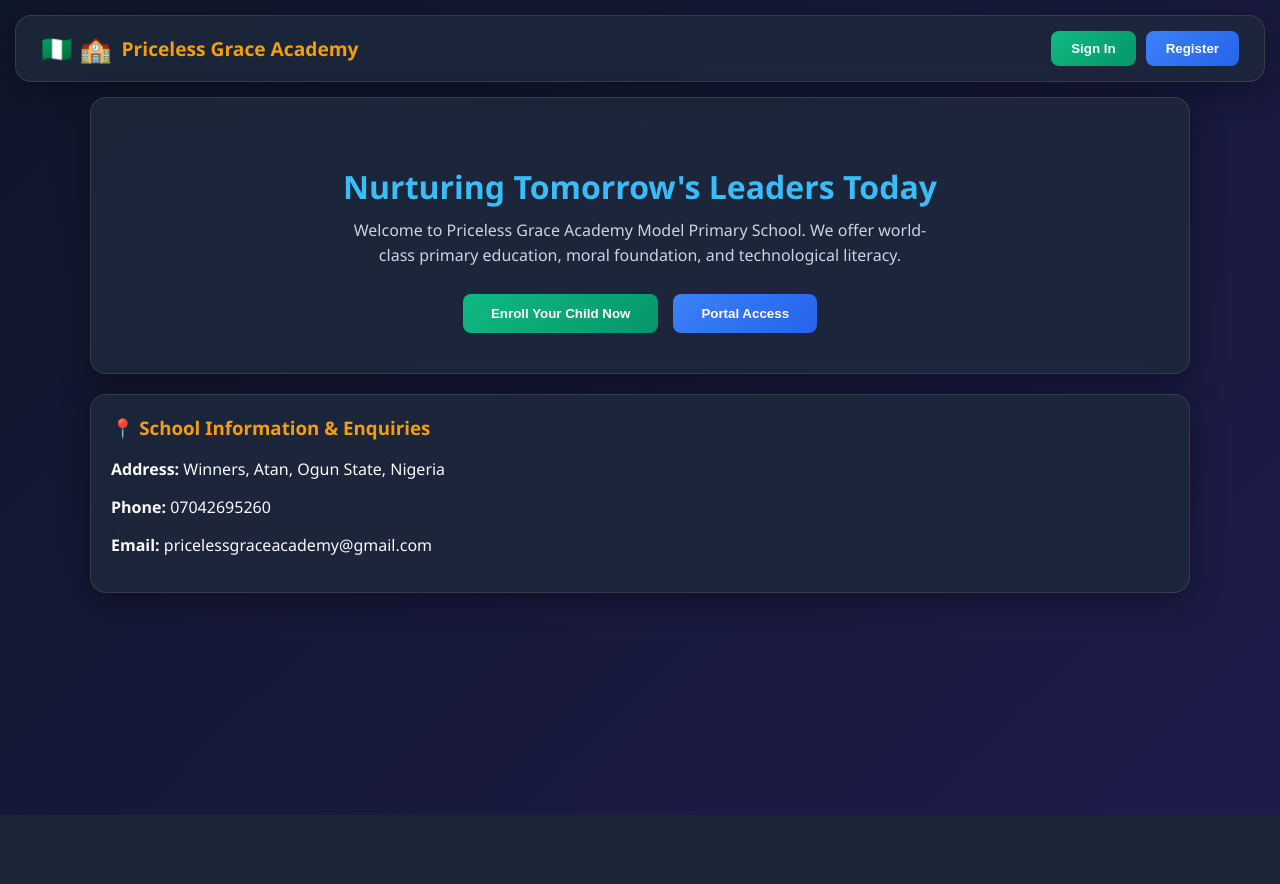
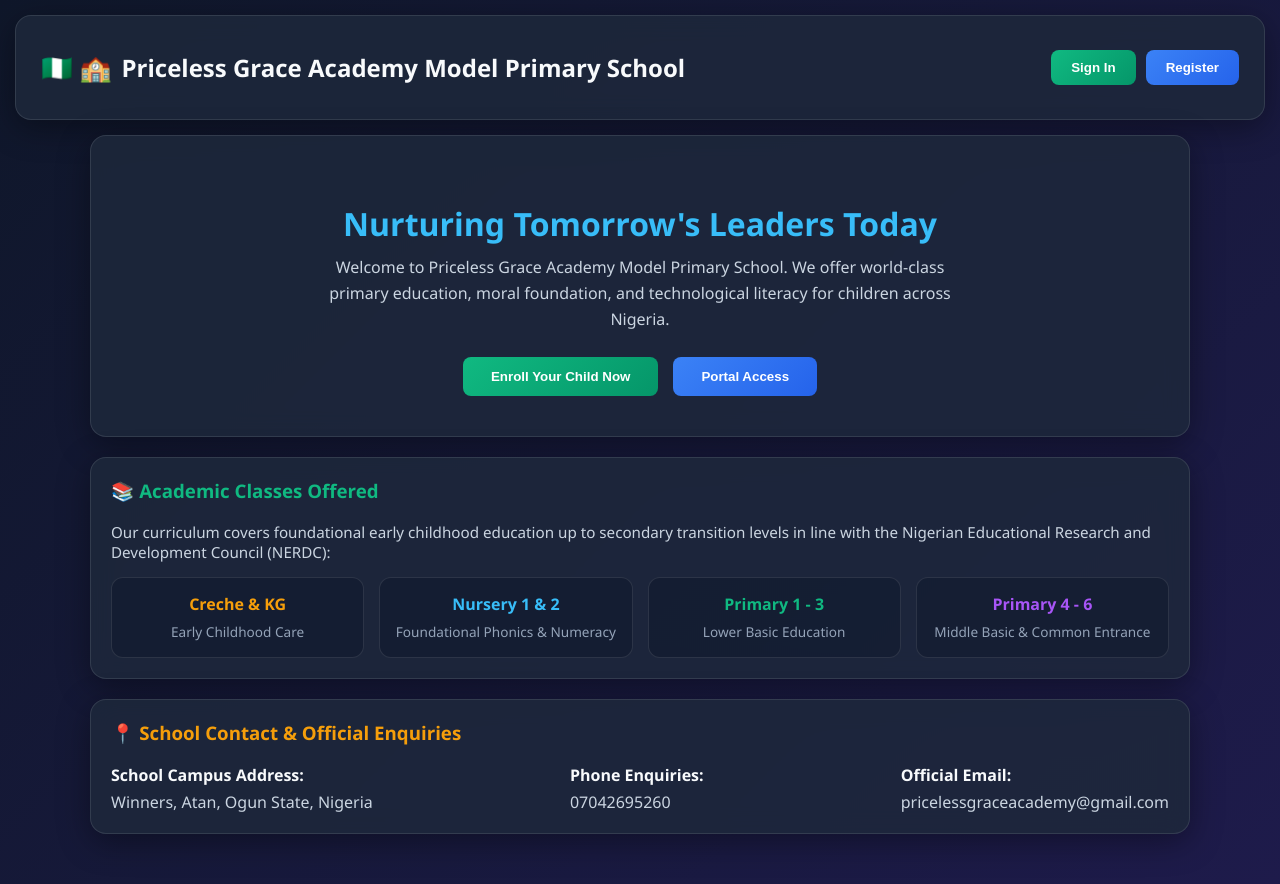
Before and after one commit to MartinsEaglewings/martins-primary-school-portal, a Flask app: page / in a window 1280 px wide. Before the commit the page ends 815 px from the top, so only its background shows below. Run offline with Flask 3, Linux system fonts and the light colour scheme.

Commit message:
Restore primary school landing page and allow flexible username/email login

```diff
--- a/backend/app.py
+++ b/backend/app.py
@@ -3,6 +3,7 @@ from flask import Flask, request, jsonify, send_from_directory, render_template
 from flask_cors import CORS
 import jwt
 import datetime
+from sqlalchemy import or_
 from database import init_db, SessionLocal, User, Submission, Assignment, Announcement
 
 BASE_DIR = os.path.dirname(os.path.abspath(__file__))
@@ -52,19 +53,19 @@ def register():
         return "", 200
 
     data = request.json or {}
-    username = data.get("username") or data.get("email")
-    email = data.get("email") or username
+    username = data.get("username", "").strip()
+    email = data.get("email", "").strip()
     password = data.get("password")
     role = data.get("role", "student")
 
     if not username or not password:
-        return jsonify({"status": "error", "message": "Username/Email and password are required"}), 400
+        return jsonify({"status": "error", "message": "Username and password are required"}), 400
 
     db = SessionLocal()
-    existing_user = db.query(User).filter(User.username == username).first()
+    existing_user = db.query(User).filter(or_(User.username == username, User.username == email)).first()
     if existing_user:
         db.close()
-        return jsonify({"status": "error", "message": "Account with this username/email already exists"}), 400
+        return jsonify({"status": "error", "message": "Account with this Username or Email already exists"}), 400
 
     new_user = User(username=username, password=password, role=role)
     db.add(new_user)
@@ -79,10 +80,14 @@ def login():
         return "", 200
 
     data = request.json or {}
-    identifier = data.get("username") or data.get("email")
+    identifier = (data.get("identifier") or data.get("username") or data.get("email") or "").strip()
     password = data.get("password")
 
+    if not identifier or not password:
+        return jsonify({"status": "error", "message": "Missing credentials"}), 400
+
     db = SessionLocal()
+    # Check if identifier matches username OR password directly
     user = db.query(User).filter(User.username == identifier, User.password == password).first()
     db.close()
 
@@ -99,7 +104,7 @@ def login():
             "user": {"id": user.id, "username": user.username, "role": user.role}
         })
 
-    return jsonify({"status": "error", "message": "Invalid email/username or password"}), 401
+    return jsonify({"status": "error", "message": "Invalid username/email or password"}), 401
 
 @app.route("/uploads/<filename>", methods=["GET"])
 def download_file(filename):
--- a/templates/index.html
+++ b/templates/index.html
@@ -23,7 +23,6 @@
             min-height: 100vh;
         }
 
-        /* Glass Cards */
         .glass-card {
             background: var(--card-bg);
             backdrop-filter: blur(12px);
@@ -34,7 +33,6 @@
             box-shadow: 0 8px 32px 0 rgba(0, 0, 0, 0.37);
         }
 
-        /* Navbar */
         .navbar {
             display: flex;
             justify-content: space-between;
@@ -43,19 +41,12 @@
             margin: 15px;
         }
 
-        .nav-brand {
-            display: flex;
-            align-items: center;
-            gap: 10px;
-        }
-
         .nav-brand h2 {
             margin: 0;
             font-size: 1.2rem;
             color: #f59e0b;
         }
 
-        /* Buttons */
         .btn-primary {
             background: linear-gradient(135deg, #10b981, #059669);
             color: white;
@@ -64,7 +55,6 @@
             border-radius: 8px;
             font-weight: 600;
             cursor: pointer;
-            transition: transform 0.2s, opacity 0.2s;
         }
 
         .btn-secondary {
@@ -75,11 +65,6 @@
             border-radius: 8px;
             font-weight: 600;
             cursor: pointer;
-            transition: transform 0.2s, opacity 0.2s;
-        }
-
-        .btn-primary:active, .btn-secondary:active {
-            transform: scale(0.96);
         }
 
         .btn-close {
@@ -93,7 +78,6 @@
             cursor: pointer;
         }
 
-        /* Hero */
         .hero-card {
             text-align: center;
             padding: 40px 20px;
@@ -107,14 +91,13 @@
 
         .hero-subtitle {
             color: #cbd5e1;
-            max-width: 600px;
+            max-width: 650px;
             margin: 0 auto;
             line-height: 1.6;
         }
 
-        /* MODAL OVERLAY STYLES (THE MISSING LINK) */
         .modal-screen {
-            display: none; /* Controlled by openModal / closeModal */
+            display: none;
             position: fixed;
             top: 0;
             left: 0;
@@ -147,11 +130,6 @@
             margin-bottom: 20px;
         }
 
-        .modal-header h3 {
-            margin: 0;
-        }
-
-        /* Form Controls */
         form input, form select, form textarea {
             width: 100%;
             padding: 12px;
@@ -163,20 +141,26 @@
             box-sizing: border-box;
         }
 
-        form input:focus, form select:focus {
-            outline: 2px solid var(--primary);
+        .grid-classes {
+            display: grid;
+            grid-template-columns: repeat(auto-fit, minmax(180px, 1fr));
+            gap: 15px;
+            margin-top: 15px;
+        }
+
+        .class-box {
+            background: rgba(15, 23, 42, 0.5);
+            border: 1px solid var(--glass-border);
+            border-radius: 12px;
+            padding: 15px;
+            text-align: center;
         }
     </style>
 
     <script>
         function openModal(modalId) {
-            console.log("Triggering modal open for ID:", modalId);
             var m = document.getElementById(modalId);
-            if (m) {
-                m.style.display = "flex";
-            } else {
-                alert("Error: Modal program/container missing: " + modalId);
-            }
+            if (m) m.style.display = "flex";
         }
 
         function closeModal(btn) {
@@ -197,9 +181,9 @@
 
     <!-- TOP NAVIGATION -->
     <nav class="glass-card navbar">
-        <div class="nav-brand">
+        <div style="display: flex; align-items: center; gap: 10px;">
             <span style="font-size: 1.6rem;">🇳🇬 🏫</span>
-            <h2>Priceless Grace Academy</h2>
+            <h2>Priceless Grace Academy Model Primary School</h2>
         </div>
         <div style="display: flex; gap: 10px;">
             <button class="btn-primary" onclick="openModal('modal-login')">Sign In</button>
@@ -209,10 +193,12 @@
 
     <!-- LANDING HERO PAGE -->
     <main style="padding: 0 15px 30px 15px; max-width: 1100px; margin: 0 auto;">
+
+        <!-- Hero Section -->
         <section class="glass-card hero-card">
             <h1 class="hero-title">Nurturing Tomorrow's Leaders Today</h1>
             <p class="hero-subtitle">
-                Welcome to Priceless Grace Academy Model Primary School. We offer world-class primary education, moral foundation, and technological literacy.
+                Welcome to Priceless Grace Academy Model Primary School. We offer world-class primary education, moral foundation, and technological literacy for children across Nigeria.
             </p>
             <div style="display: flex; gap: 15px; justify-content: center; flex-wrap: wrap; margin-top: 25px;">
                 <button class="btn-primary" onclick="openModal('modal-register')" style="padding: 12px 28px;">Enroll Your Child Now</button>
@@ -220,12 +206,49 @@
             </div>
         </section>
 
-        <!-- SCHOOL INFORMATION CARD -->
+        <!-- Classes Offered Section -->
         <section class="glass-card">
-            <h3 style="color: #f59e0b; margin-top: 0;">📍 School Information & Enquiries</h3>
-            <p><strong>Address:</strong> Winners, Atan, Ogun State, Nigeria</p>
-            <p><strong>Phone:</strong> 07042695260</p>
-            <p><strong>Email:</strong> pricelessgraceacademy@gmail.com</p>
+            <h3 style="color: #10b981; margin-top:0;">📚 Academic Classes Offered</h3>
+            <p style="color: #cbd5e1; font-size: 0.95rem;">
+                Our curriculum covers foundational early childhood education up to secondary transition levels in line with the Nigerian Educational Research and Development Council (NERDC):
+            </p>
+            <div class="grid-classes">
+                <div class="class-box">
+                    <h4 style="color:#f59e0b; margin: 0 0 5px 0;">Creche & KG</h4>
+                    <span style="font-size: 0.85rem; color:#94a3b8;">Early Childhood Care</span>
+                </div>
+                <div class="class-box">
+                    <h4 style="color:#38bdf8; margin: 0 0 5px 0;">Nursery 1 & 2</h4>
+                    <span style="font-size: 0.85rem; color:#94a3b8;">Foundational Phonics & Numeracy</span>
+                </div>
+                <div class="class-box">
+                    <h4 style="color:#10b981; margin: 0 0 5px 0;">Primary 1 - 3</h4>
+                    <span style="font-size: 0.85rem; color:#94a3b8;">Lower Basic Education</span>
+                </div>
+                <div class="class-box">
+                    <h4 style="color:#a855f7; margin: 0 0 5px 0;">Primary 4 - 6</h4>
+                    <span style="font-size: 0.85rem; color:#94a3b8;">Middle Basic & Common Entrance</span>
+                </div>
+            </div>
+        </section>
+
+        <!-- SCHOOL CONTACT & ENQUIRIES -->
+        <section class="glass-card">
+            <h3 style="color: #f59e0b; margin-top: 0;">📍 School Contact & Official Enquiries</h3>
+            <div style="display: flex; flex-wrap: wrap; gap: 20px; justify-content: space-between;">
+                <div>
+                    <strong>School Campus Address:</strong>
+                    <p style="color: #cbd5e1; margin: 5px 0 0 0;">Winners, Atan, Ogun State, Nigeria</p>
+                </div>
+                <div>
+                    <strong>Phone Enquiries:</strong>
+                    <p style="color: #cbd5e1; margin: 5px 0 0 0;">07042695260</p>
+                </div>
+                <div>
+                    <strong>Official Email:</strong>
+                    <p style="color: #cbd5e1; margin: 5px 0 0 0;">pricelessgraceacademy@gmail.com</p>
+                </div>
+            </div>
         </section>
     </main>
 
@@ -234,14 +257,14 @@
         <div class="modal-content-wrapper">
             <div class="glass-card">
                 <div class="modal-header">
-                    <h3 style="color: #10b981;">🟢 Account Registration</h3>
+                    <h3 style="color: #10b981; margin: 0;">🟢 Student / Teacher Registration</h3>
                     <button class="btn-close" onclick="closeModal(this)">✕</button>
                 </div>
                 <form id="form-register">
                     <input type="text" name="full_name" placeholder="Full Name" required>
-                    <input type="text" name="username" placeholder="Username" required>
+                    <input type="text" name="username" placeholder="Choose Username" required>
                     <input type="email" name="email" placeholder="Email Address" required>
-                    <input type="password" name="password" placeholder="Password" required>
+                    <input type="password" name="password" placeholder="Choose Password" required>
 
                     <label style="font-size: 0.85rem; color: #f59e0b; font-weight: 600;">Account Type:</label>
                     <select name="role" id="reg-role" onchange="toggleRolePin()">
@@ -250,10 +273,10 @@
                     </select>
 
                     <div id="pin-container" style="display: none;">
-                        <input type="password" name="teacher_pin" placeholder="Enter Teacher PIN Passkey">
+                        <input type="password" name="teacher_pin" placeholder="Enter Teacher Passkey PIN">
                     </div>
 
-                    <button type="submit" class="btn-primary" style="width:100%; margin-top: 10px;">Create Account</button>
+                    <button type="submit" class="btn-primary" style="width:100%; margin-top: 10px;">Create Portal Account</button>
                 </form>
             </div>
         </div>
@@ -264,11 +287,11 @@
         <div class="modal-content-wrapper">
             <div class="glass-card">
                 <div class="modal-header">
-                    <h3 style="color: #3b82f6;">🔵 Portal Sign In</h3>
+                    <h3 style="color: #3b82f6; margin: 0;">🔵 Portal Sign In</h3>
                     <button class="btn-close" onclick="closeModal(this)">✕</button>
                 </div>
                 <form id="form-login">
-                    <input type="email" name="email" placeholder="Registered Email / Username" required>
+                    <input type="text" name="identifier" placeholder="Username or Email Address" required>
                     <input type="password" name="password" placeholder="Password" required>
                     <button type="submit" class="btn-secondary" style="width:100%; margin-top: 10px;">Login to Portal</button>
                 </form>
@@ -281,7 +304,7 @@
         <div class="modal-content-wrapper" style="max-width: 600px;">
             <div class="glass-card">
                 <div class="modal-header">
-                    <h3>🎓 Student Dashboard</h3>
+                    <h3 style="color: #10b981; margin:0;">🎓 Student Dashboard</h3>
                     <button class="btn-close" onclick="closeModal(this)">✕</button>
                 </div>
                 <p>Welcome to Priceless Grace Academy Student Portal!</p>
@@ -294,7 +317,7 @@
         <div class="modal-content-wrapper" style="max-width: 600px;">
             <div class="glass-card">
                 <div class="modal-header">
-                    <h3>👑 Admin / Teacher Portal</h3>
+                    <h3 style="color: #f59e0b; margin:0;">👑 Admin / Teacher Portal</h3>
                     <button class="btn-close" onclick="closeModal(this)">✕</button>
                 </div>
                 <p>Welcome, Teacher/Admin!</p>
@@ -311,6 +334,7 @@
                     e.preventDefault();
                     var formData = new FormData(regForm);
                     var payload = {
+                        full_name: formData.get("full_name"),
                         username: formData.get("username"),
                         email: formData.get("email"),
                         password: formData.get("password"),
@@ -328,6 +352,7 @@
                             alert("Account created successfully! You can now sign in.");
                             document.getElementById("modal-register").style.display = "none";
                             regForm.reset();
+                            openModal("modal-login");
                         } else {
                             alert("Registration failed: " + (data.message || "Error"));
                         }
@@ -345,8 +370,7 @@
                     e.preventDefault();
                     var formData = new FormData(loginForm);
                     var payload = {
-                        username: formData.get("email"),
-                        email: formData.get("email"),
+                        identifier: formData.get("identifier"),
                         password: formData.get("password")
                     };
 
```
